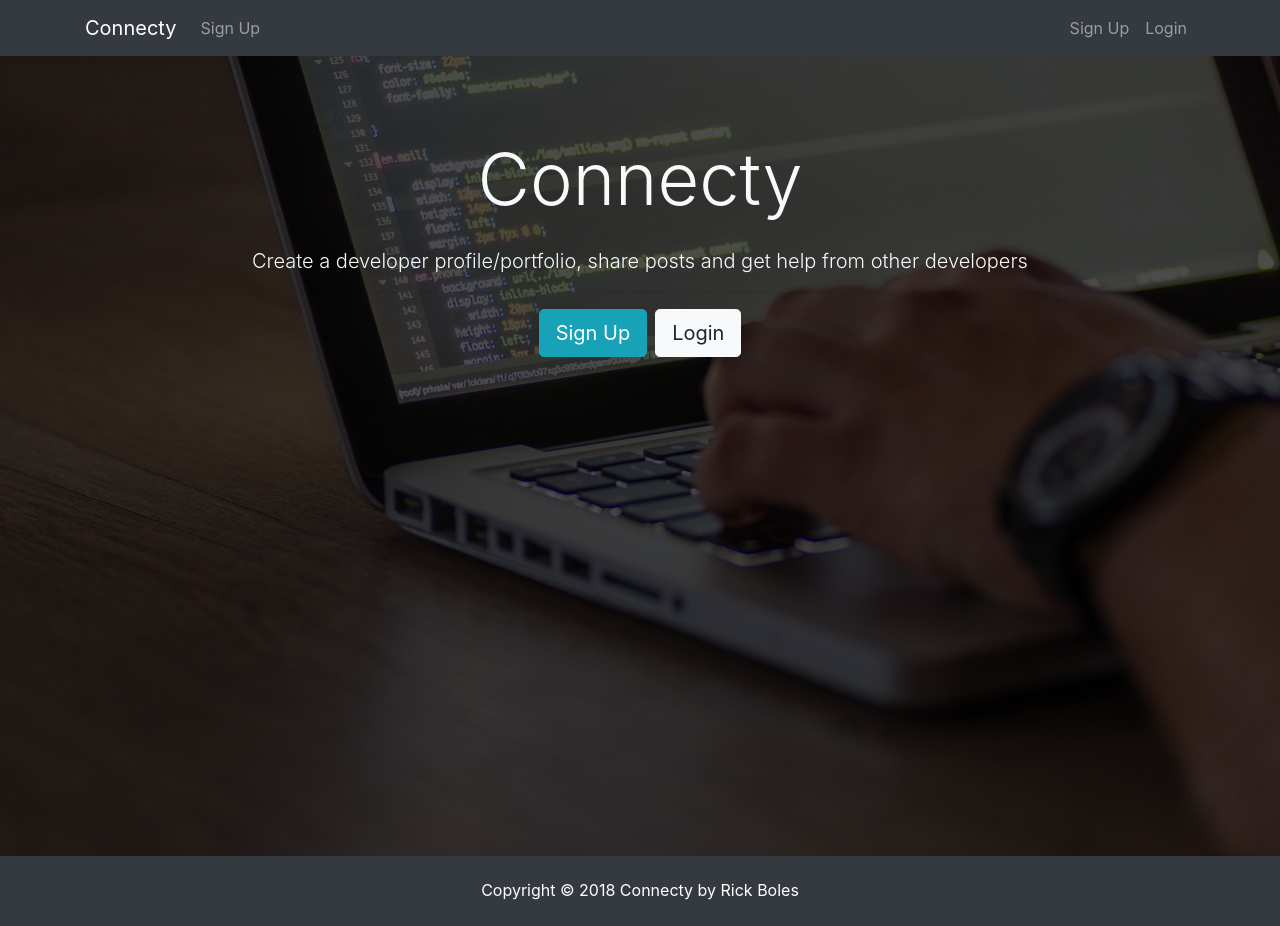
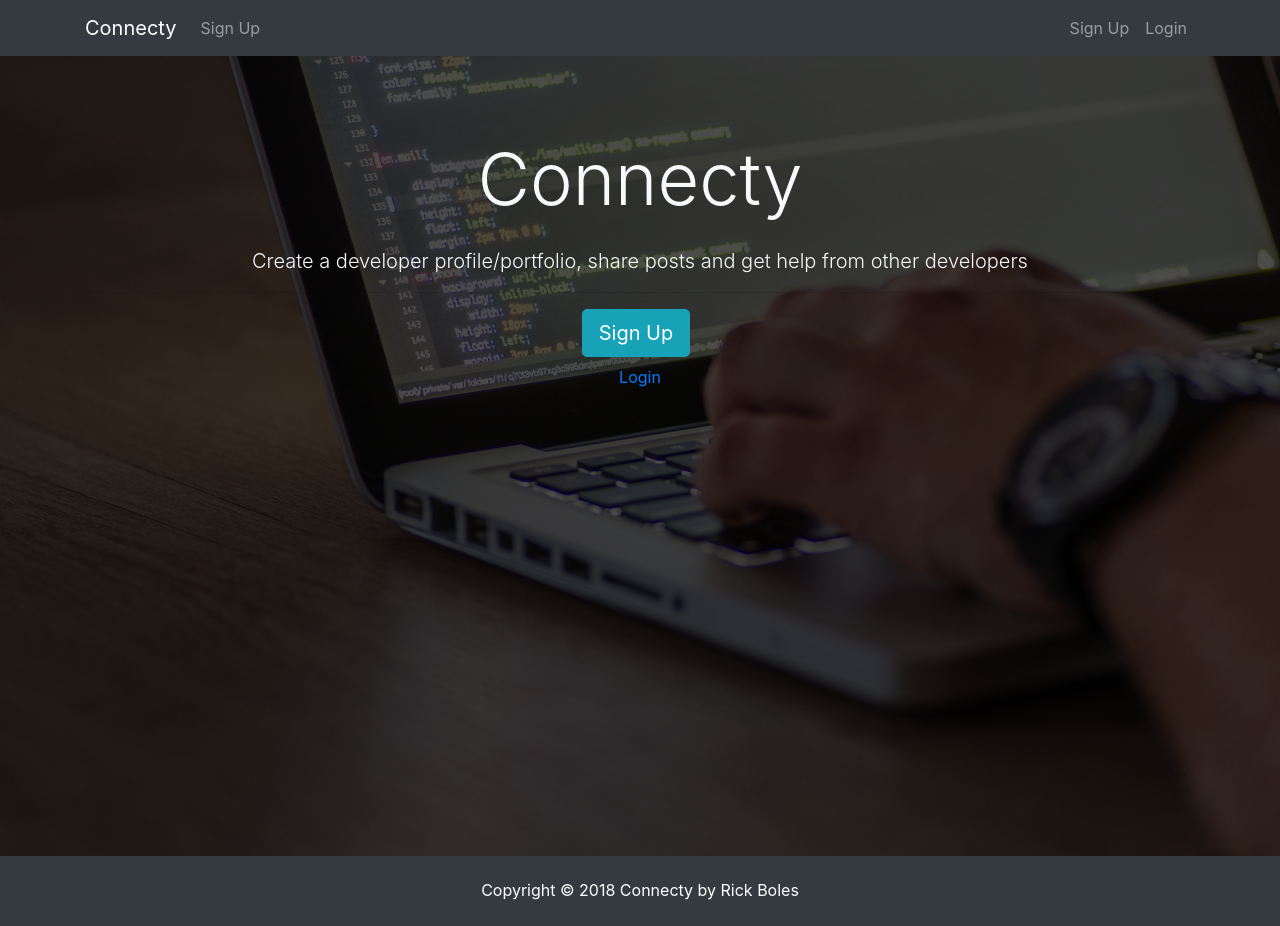
Before and after one commit to liketysplit/Connecty, a React (Create React App) app in the folder client/: page / in a window 1280 px wide. Built offline with nearby package versions, Linux system fonts and the light colour scheme.

Commit message:
Fixed Landing links that still had a tags

```diff
--- a/client/src/components/layout/Landing.js
+++ b/client/src/components/layout/Landing.js
@@ -21,12 +21,9 @@ class Landing extends Component {
 								>
 									Sign Up
 								</Link>
-								<a
-									href="login.html"
-									className="btn btn-lg btn-light"
-								>
+								<Link className="nav-link" to="/login">
 									Login
-								</a>
+								</Link>
 							</div>
 						</div>
 					</div>
```
